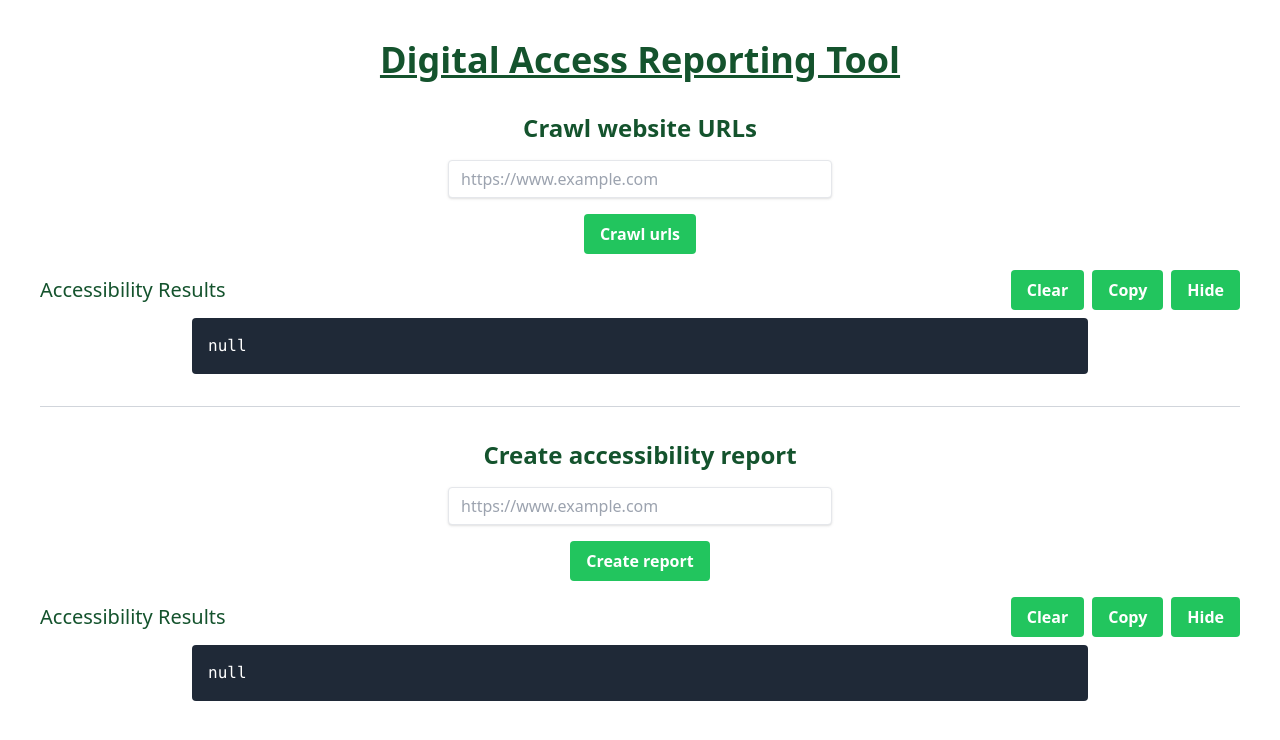
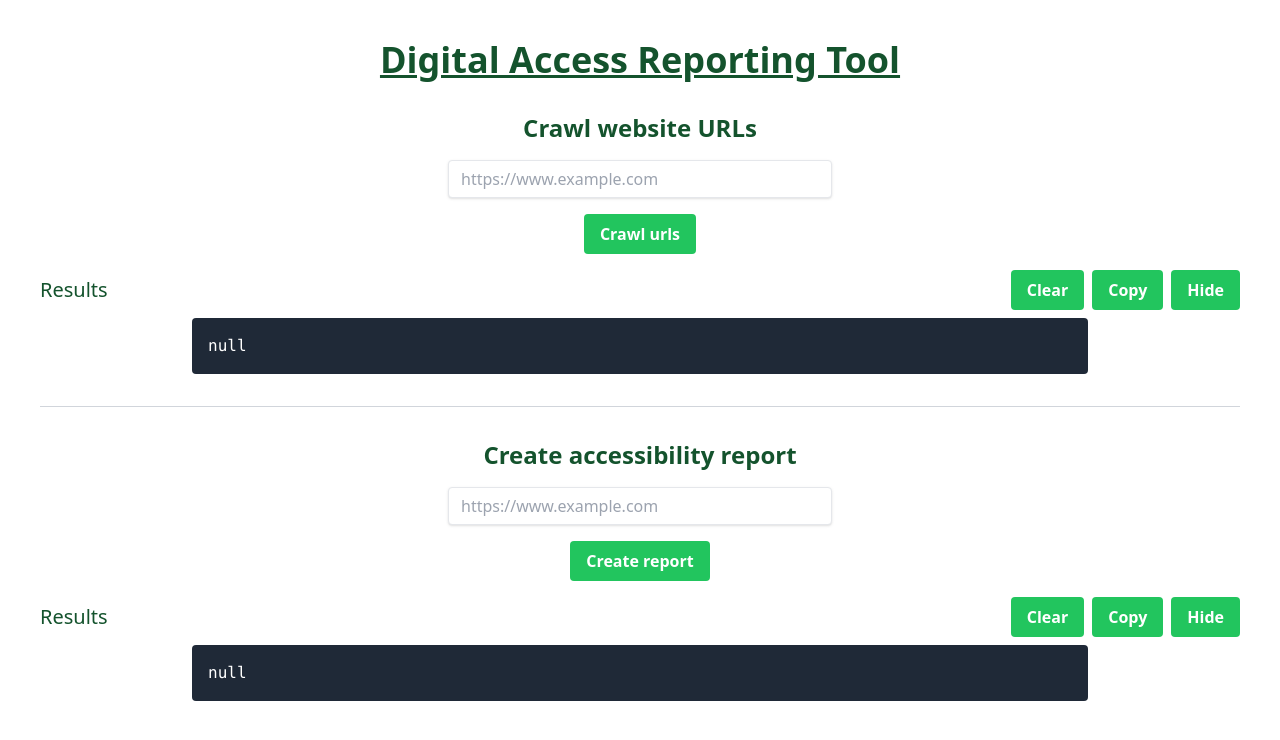
Before and after one commit to senacor/digital-access-reporting-tool, a React (Vite) app: page / in a window 1280 px wide. Shown: the top 740 px of the page. Built offline with nearby package versions, Linux system fonts and the light colour scheme.

Commit message:
Fix some namings in the frontend code

```diff
--- a/frontend/components/FetchedResultsContainer.tsx
+++ b/frontend/components/FetchedResultsContainer.tsx
@@ -17,7 +17,7 @@ export const FetchedResultsContainer: FC<FetchedResultsContainerProps> = ({
   return (
     <div className="flex flex-col items-center w-full gap-2">
       <div className="flex items-center justify-between w-full">
-        <h3>Accessibility Results</h3>
+        <h3>Results</h3>
         <div className="flex gap-2">
           <button onClick={handleClear}>Clear</button>
           <button onClick={() => copyToClipboard(id)}>Copy</button>
--- a/frontend/forms/CrawlWebsiteUrlsForm.tsx
+++ b/frontend/forms/CrawlWebsiteUrlsForm.tsx
@@ -104,7 +104,7 @@ export const CrawlWebsiteUrlsForm: FC = () => {
       </button>
 
       <FetchedResultsContainer
-        id="website-urls"
+        id="crawl-website-urls"
         results={results}
         handleClearResults={() => setResults(null)}
       />
```
